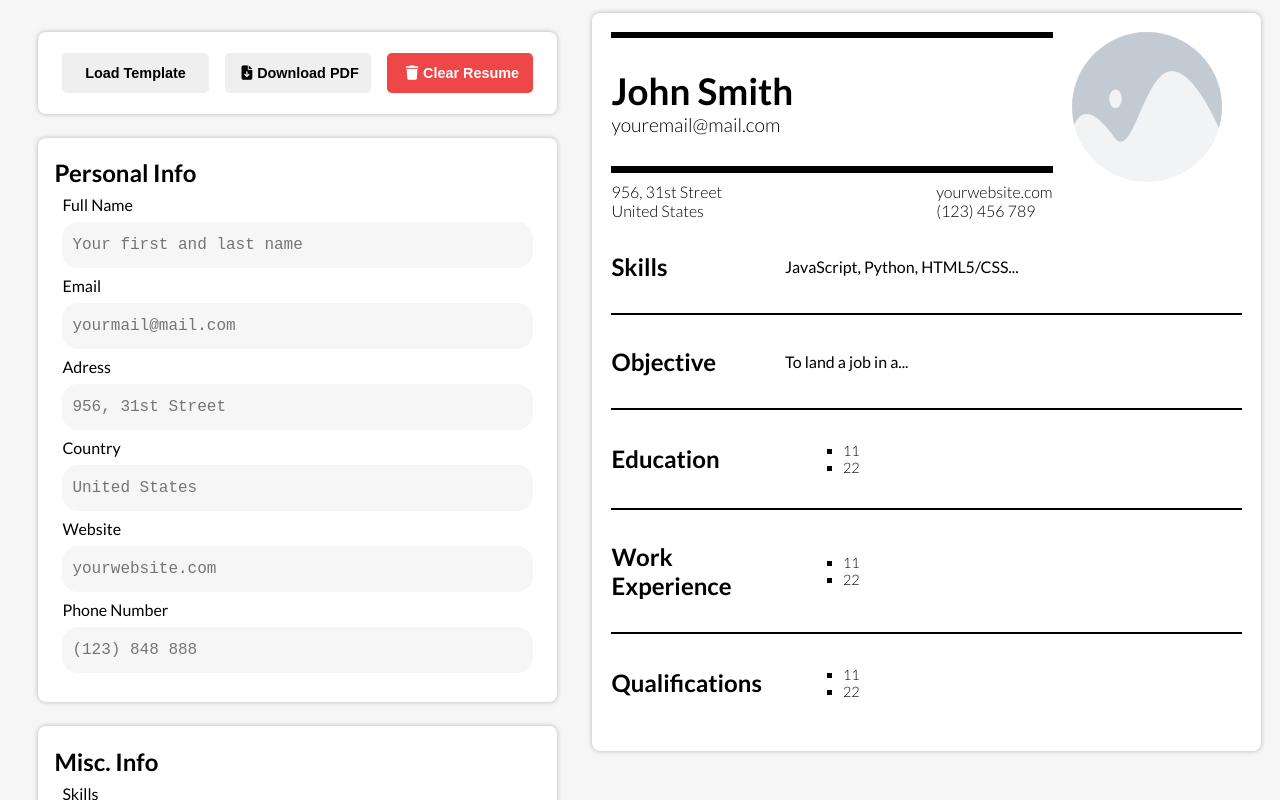
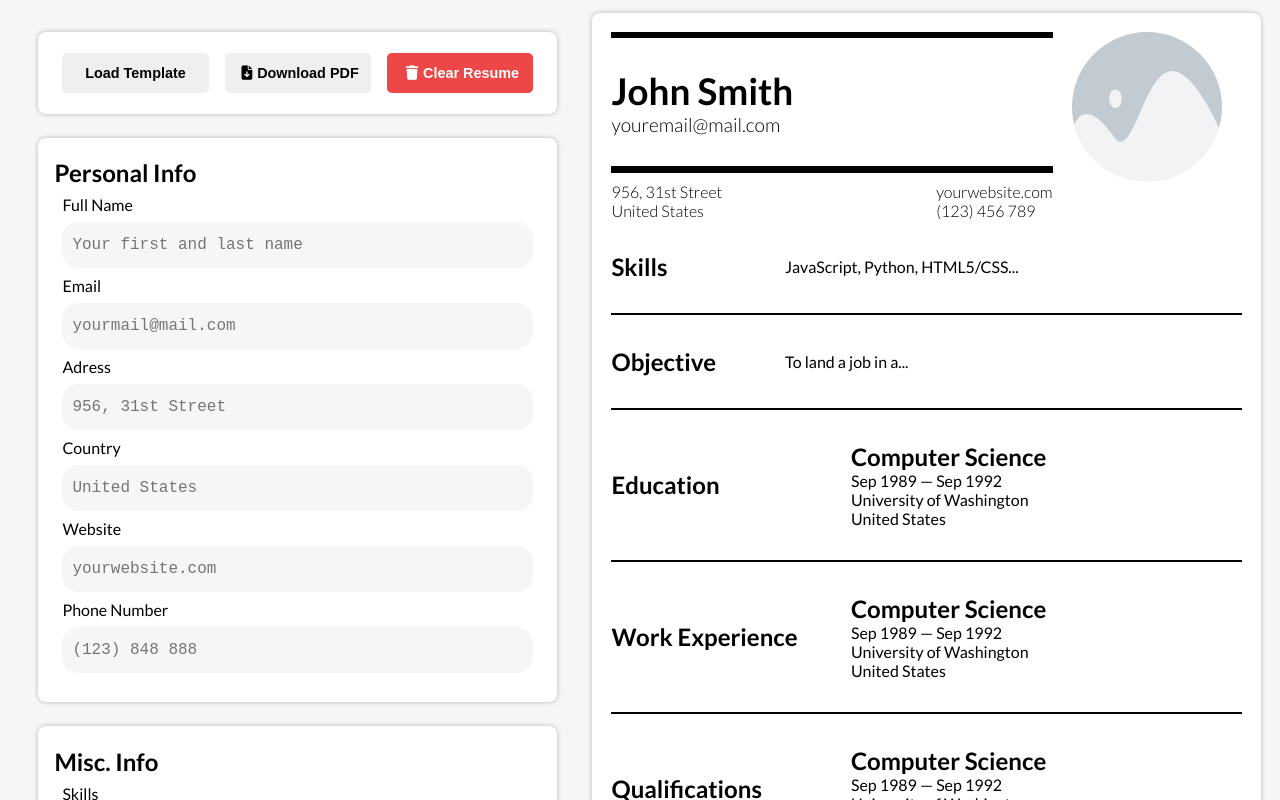
Before and after one commit to Quazf1x/CV-ApplicationV2, a React (Vite) app: page / in a window 1280 px wide. Shown: the top 800 px of the page. Built offline with nearby package versions, Linux system fonts and the light colour scheme.

Commit message:
Ver 0.2.13

```diff
--- a/src/assets/components/previewComponents/attributes.jsx
+++ b/src/assets/components/previewComponents/attributes.jsx
@@ -2,24 +2,53 @@
 
 function Attribute({isOutlined = false, name, dataKey, infoState, type = 'text'}) {
 
-  if(type === 'text')
+  const content = type === 'text' ?
+    <div className='text-area-div'>
+      {infoState[dataKey]}
+    </div>
+    :
+    <div>
+      <div>
+        <h2>Computer Science</h2>
+        <p>
+          <span>Sep 1989</span> — <span>Sep 1992</span>
+        </p>
+      </div>
+      <p>
+        University of Washington
+      </p>
+      <p>
+        United States
+      </p>
+    </div>;
+
   return(
-    <div className={isOutlined ? 'top-border' + ' attribute-list': 'attribute-list'}>
-      <h2 className="attribute-name">{name}</h2>
-      <div className='text-area-div' >
-        {infoState[dataKey]}
+      <div className={isOutlined ? 'top-border' + ' attribute-list': 'attribute-list'}>
+        <h2 className="attribute-name">{name}</h2>
+        {content}
       </div>
-    </div>
-  );
-  else return(
-    <div className={isOutlined ? 'top-border' + ' attribute-list' : 'attribute-list'}>
-      <h2 className="attribute-name">{name}</h2>
-      <ul className="attribute-ul-list">
-        <li>11</li>
-        <li>22</li>
-      </ul>
-    </div>
-  )
+    );
+
+
+  // if(type === 'text')
+  // return(
+  //   <div className={isOutlined ? 'top-border' + ' attribute-list': 'attribute-list'}>
+  //     <h2 className="attribute-name">{name}</h2>
+  //     <div className='text-area-div' >
+  //       {infoState[dataKey]}
+  //     </div>
+  //   </div>
+  // );
+  // else return(
+  //   <div className={isOutlined ? 'top-border' + ' attribute-list' : 'attribute-list'}>
+  //     <h2 className="attribute-name">{name}</h2>
+  //     <ul className="attribute-ul-list">
+  //       <li>11</li>
+  //       <li>22</li>
+  //     </ul>
+  //   </div>
+  // )
+
 }
 
 export default Attribute;
--- a/src/assets/styles/index.css
+++ b/src/assets/styles/index.css
@@ -40,7 +40,7 @@ img {
   display: grid;
   background-color: var(--background);
   gap: 1rem;
-  grid-template: 1fr  / 1fr  1.2fr;
+  grid-template: 120svh  / 1fr  1.2fr;
   padding: 1svw 1.5svw;
 }
 
@@ -71,6 +71,10 @@ section {
 }
 
 /*Input Section*/
+
+#input-section {
+  overflow-y: scroll;
+}
 
 .input-section-padding {
   padding: 1.3rem 1rem;
```
